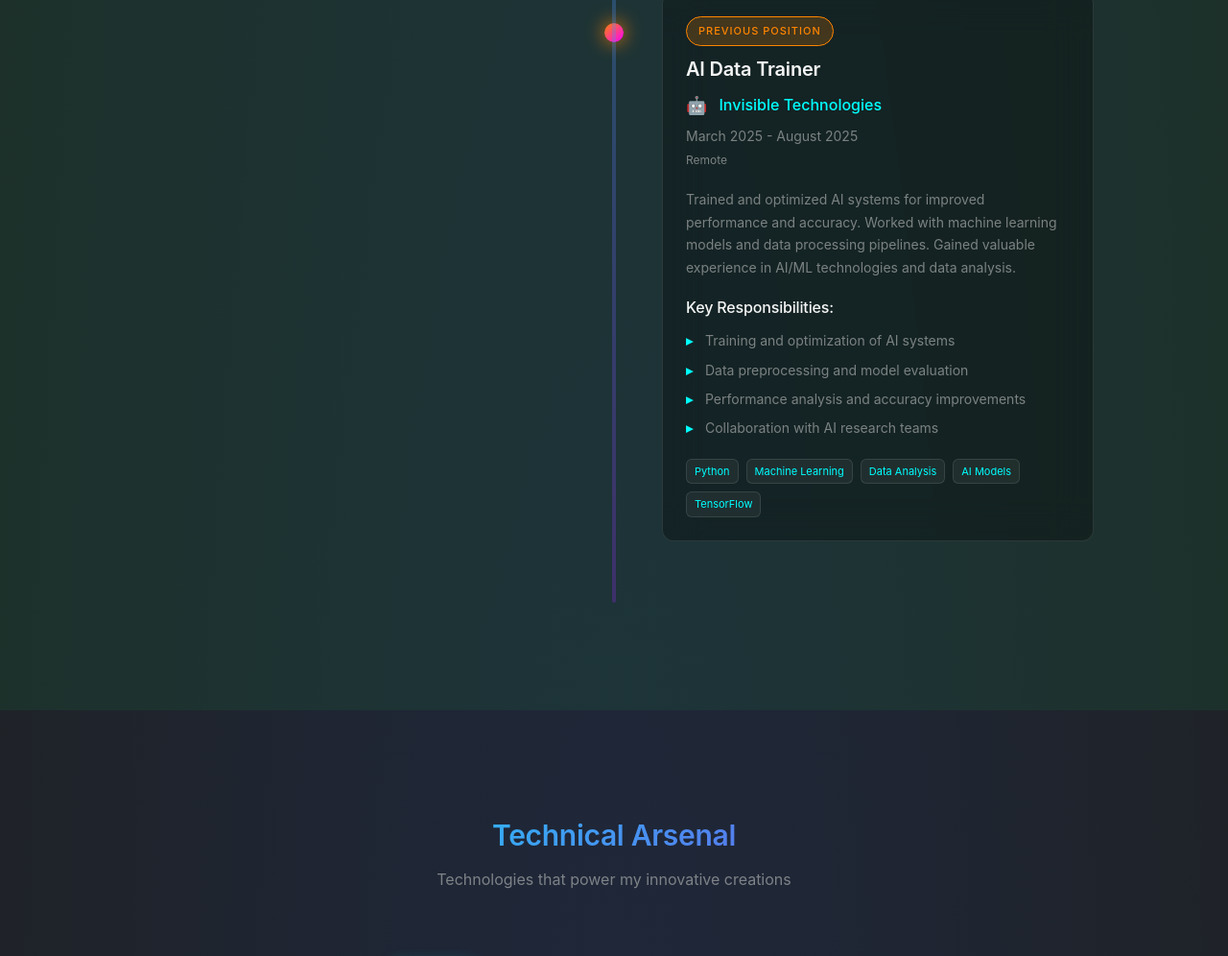
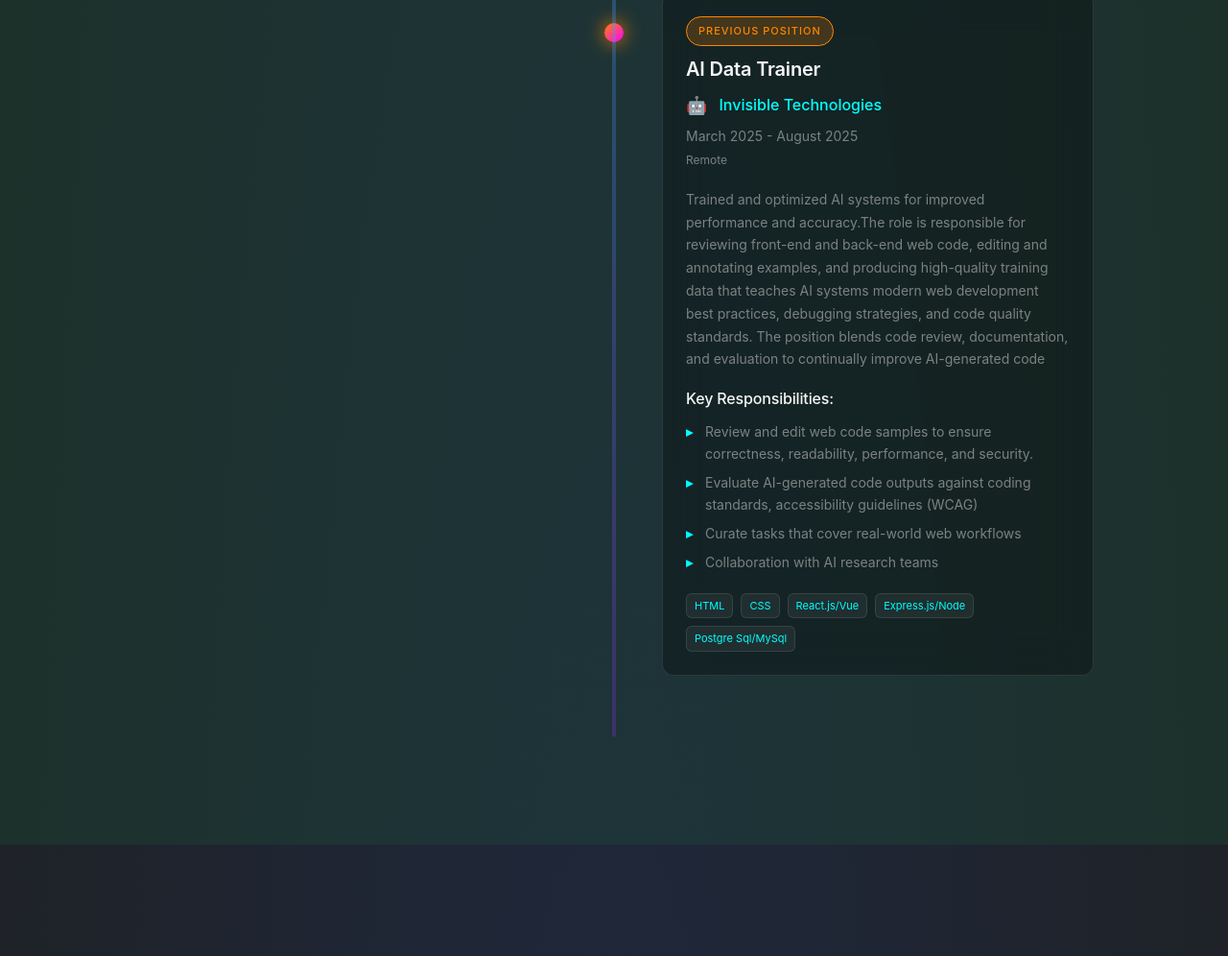
Before and after one commit to Developer-boy1/Portfolio, a plain HTML site: page index.html in a window 1280 px wide. Shown: the part 2527-3523 px from the top of the page at 96% size. Drawn offline with Linux system fonts and the light colour scheme; animation ran at ten frames a second; a web font is replaced by a local one.

Commit message:
Update index.html

```diff
--- a/index.html
+++ b/index.html
@@ -240,22 +240,22 @@
               <div class="experience-location">Remote</div>
             </div>
             <div class="experience-content">
-              <p class="experience-description">Trained and optimized AI systems for improved performance and accuracy. Worked with machine learning models and data processing pipelines. Gained valuable experience in AI/ML technologies and data analysis.</p>
+              <p class="experience-description">Trained and optimized AI systems for improved performance and accuracy.The role is responsible for reviewing front-end and back-end web code, editing and annotating examples, and producing high-quality training data that teaches AI systems modern web development best practices, debugging strategies, and code quality standards. The position blends code review, documentation, and evaluation to continually improve AI-generated code</p>
               <div class="experience-responsibilities">
                 <h5>Key Responsibilities:</h5>
                 <ul>
-                  <li>Training and optimization of AI systems</li>
-                  <li>Data preprocessing and model evaluation</li>
-                  <li>Performance analysis and accuracy improvements</li>
+                  <li>Review and edit web code samples  to ensure correctness, readability, performance, and security.</li>
+                  <li>Evaluate AI-generated code outputs against coding standards, accessibility guidelines (WCAG)</li>
+                  <li>Curate tasks that cover real-world web workflows</li>
                   <li>Collaboration with AI research teams</li>
                 </ul>
               </div>
               <div class="experience-tech">
-                <span class="tech-tag">Python</span>
-                <span class="tech-tag">Machine Learning</span>
-                <span class="tech-tag">Data Analysis</span>
-                <span class="tech-tag">AI Models</span>
-                <span class="tech-tag">TensorFlow</span>
+                <span class="tech-tag">HTML</span>
+                <span class="tech-tag">CSS</span>
+                <span class="tech-tag">React.js/Vue</span>
+                <span class="tech-tag">Express.js/Node</span>
+                <span class="tech-tag">Postgre Sql/MySql</span>
               </div>
             </div>
           </div>
```
